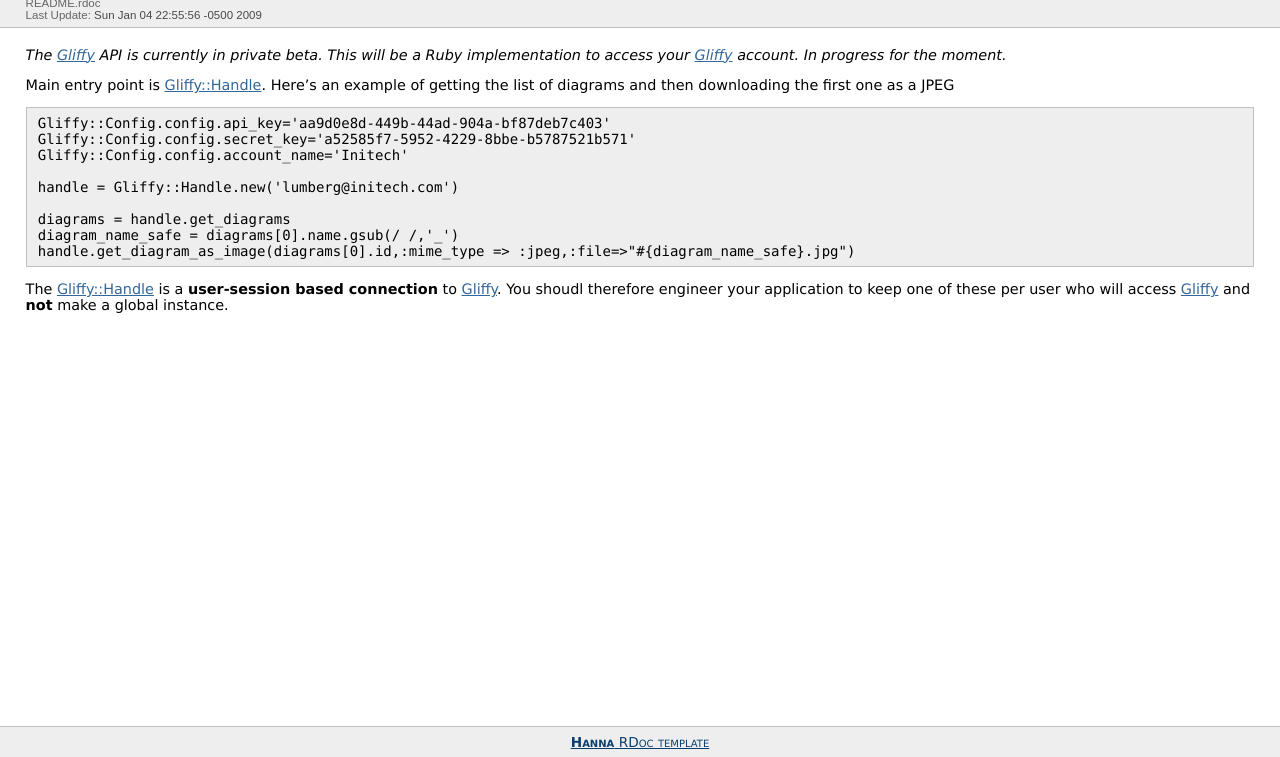
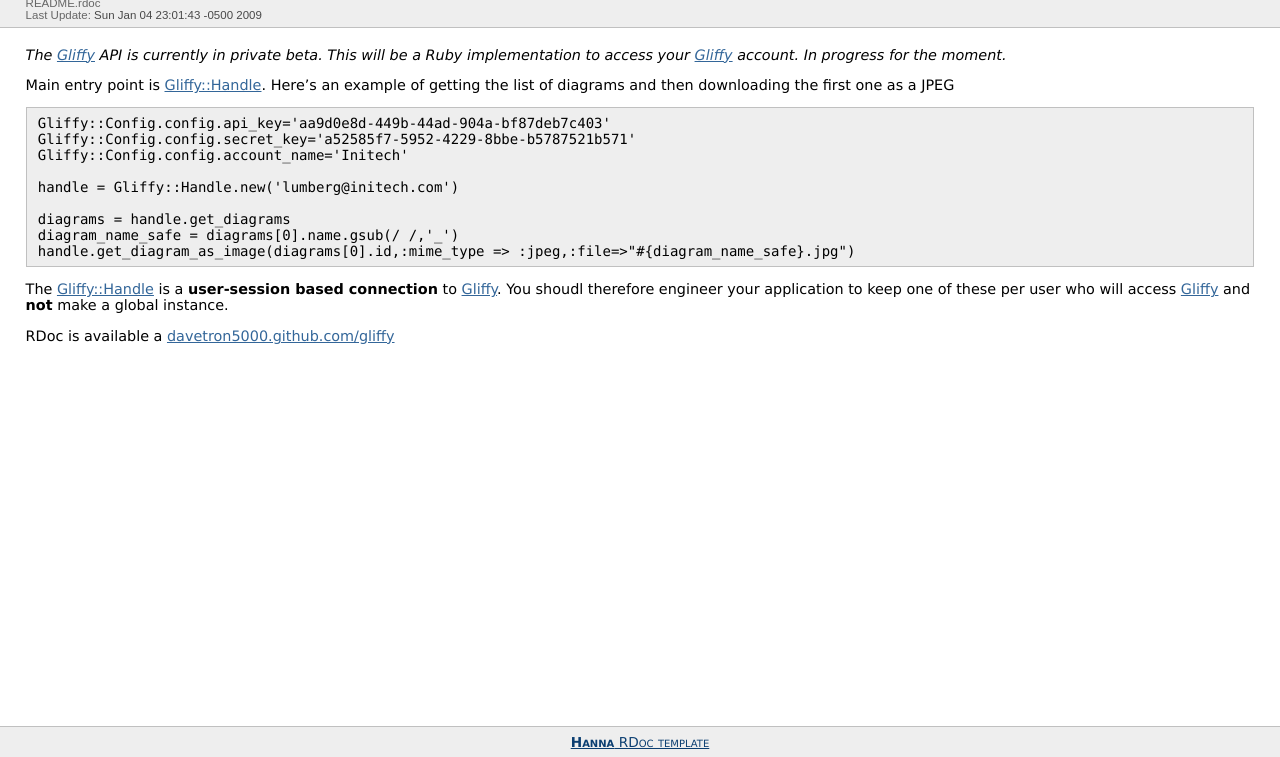
Before and after one commit to davetron5000/gliffy, a plain HTML site: page files/README_rdoc.html in a window 1280 px wide. Shown: the part 43-800 px from the top of the page. Drawn offline with Linux system fonts and the light colour scheme.

Commit message:
Updated files.

```diff
--- a/files/README_rdoc.html
+++ b/files/README_rdoc.html
@@ -31,7 +31,7 @@
         </div>
         <div class='last-update'>
           Last Update:
-          <span class='datetime'>Sun Jan 04 22:55:56 -0500 2009</span>
+          <span class='datetime'>Sun Jan 04 23:01:43 -0500 2009</span>
         </div>
       </div>
       <div id='content'>
@@ -58,6 +58,10 @@
             href="../classes/Gliffy.html">Gliffy</a> and <b>not</b> make a global
             instance.
             </p>
+            <p>
+            RDoc is available a <a
+            href="http://davetron5000.github.com/gliffy">davetron5000.github.com/gliffy</a>
+            </p>
           </div>
           <div id='section'>
           </div>
```
Also changed, not shown: 1 other file.
